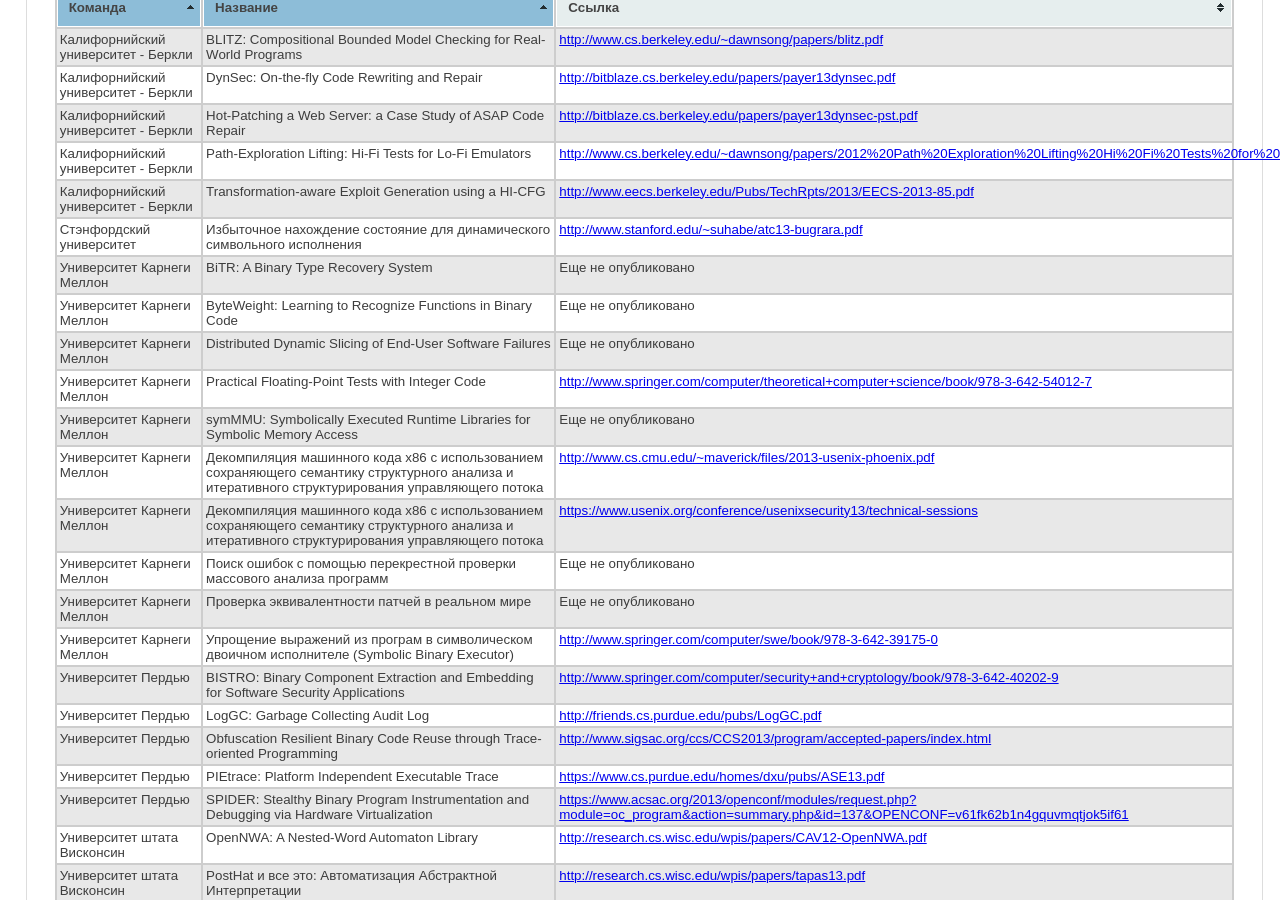
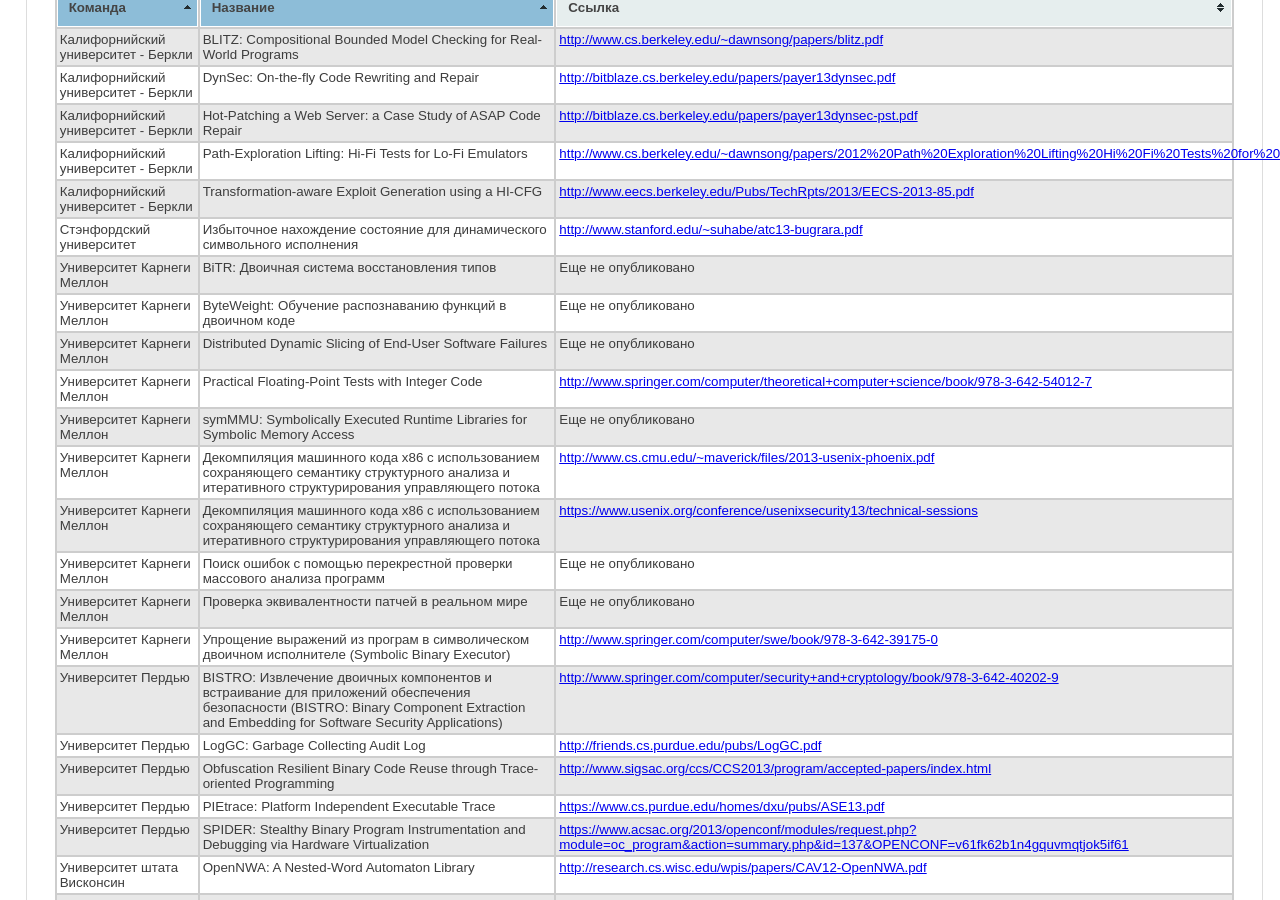
Before and after one commit to kant2002/darpa-ru, a Jekyll site: the page built from ru/BET.html, in a window 1280 px wide and 900 px high, scrolled down 974 px. Built offline with Jekyll 4.4.1, drawn with Linux system fonts in a browser that asks for light colours.

Commit message:
New translations BET.html (Russian)

```diff
--- a/ru/BET.html
+++ b/ru/BET.html
@@ -106,11 +106,11 @@
 </tr>
 <tr>
   <td class='team'>Университет Карнеги Меллон<a name='Университет Карнеги Меллон'></a></td>
-<td class='title'>ByteWeight: Learning to Recognize Functions in Binary Code</td>  <td class='link'>Еще не опубликовано</td>
+<td class='title'>ByteWeight: Обучение распознаванию функций в двоичном коде</td>  <td class='link'>Еще не опубликовано</td>
 </tr>
 <tr>
   <td class='team'>Университет Карнеги Меллон<a name='Университет Карнеги Меллон'></a></td>
-<td class='title'>BiTR: A Binary Type Recovery System</td>  <td class='link'>Еще не опубликовано</td>
+<td class='title'>BiTR: Двоичная система восстановления типов</td>  <td class='link'>Еще не опубликовано</td>
 </tr>
 <tr>
   <td class='team'>Университет Карнеги Меллон<a name='Университет Карнеги Меллон'></a></td>
@@ -130,7 +130,7 @@
 </tr>
 <tr>
   <td class='team'>Университет Пердью<a name='Университет Пердью'></a></td>
-<td class='title'>BISTRO: Binary Component Extraction and Embedding for Software Security Applications</td>  <td class='link'><a href='http://www.springer.com/computer/security+and+cryptology/book/978-3-642-40202-9' class='external' target='_blank'>http://www.springer.com/computer/security+and+cryptology/book/978-3-642-40202-9</a></td>
+<td class='title'>BISTRO: Извлечение двоичных компонентов и встраивание для приложений обеспечения безопасности (BISTRO: Binary Component Extraction and Embedding for Software Security Applications)</td>  <td class='link'><a href='http://www.springer.com/computer/security+and+cryptology/book/978-3-642-40202-9' class='external' target='_blank'>http://www.springer.com/computer/security+and+cryptology/book/978-3-642-40202-9</a></td>
 </tr>
 <tr>
   <td class='team'>Университет Пердью<a name='Университет Пердью'></a></td>
```
